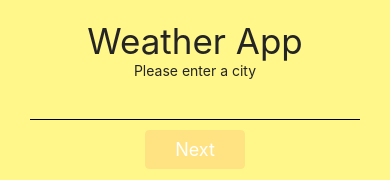
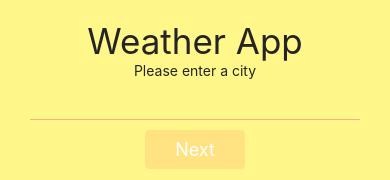
Before and after one commit to wojciechnowaczyk/WeatherApp, a React Native app: screen / in a window 390 px wide. Shown: the top 180 px of the page. Built offline with nearby package versions, Linux system fonts and the light colour scheme.

Commit message:
Errors handling has been added

```diff
--- a/src/api.tsx
+++ b/src/api.tsx
@@ -9,16 +9,20 @@ export async function getWeatherByCity(city: string, tempUnit: TempUnits) {
   const convertUnits = (): Metric => {
     return tempUnit === 'C' ? 'metric' : 'imperial';
   };
+  console.log(
+    `https://api.openweathermap.org/data/2.5/weather?q=${city}&units=${convertUnits()}&appid=${apiKey}`,
+  );
   try {
     const response = await fetch(
       `https://api.openweathermap.org/data/2.5/weather?q=${city}&units=${convertUnits()}&appid=${apiKey}`,
     );
 
-    if (!response.ok) {
-      throw new Error(`HTTP error! Status: ${response.status}`);
-    }
+    // if (!response.ok) {
+    //   throw new Error(`HTTP error! Status: ${response.status}`);
+    // }
 
     const data = await response.json();
+    console.log(data);
 
     if (!data?.main || !data?.weather || !Array.isArray(data.weather)) {
       throw new Error('Invalid data format');
--- /dev/null
+++ b/src/components/CustomInput.tsx
@@ -0,0 +1,55 @@
+import {Input, useTheme} from '@rneui/themed';
+import React, {useState} from 'react';
+import {StyleSheet, Text} from 'react-native';
+import {validateInput} from '../helpers/validateInput';
+
+type CustomInputProps = {
+  inputValue: string;
+  setInputValue: (inputValue: string) => void;
+};
+
+export const CustomInput = ({setInputValue, inputValue}: CustomInputProps) => {
+  const {theme} = useTheme();
+
+  const [validationError, setValidationError] = useState<string>('');
+
+  const onChangeInputValue = (value: string) => {
+    const errors = validateInput(value);
+
+    if (errors) {
+      setInputValue('');
+      setValidationError(errors);
+    } else {
+      setInputValue(value);
+      setValidationError('');
+    }
+  };
+
+  return (
+    <>
+      <Input
+        inputContainerStyle={{
+          ...styles.input,
+          borderBottomColor: theme.colors.secondary,
+        }}
+        value={inputValue}
+        onChangeText={value => onChangeInputValue(value)}
+      />
+      {validationError && (
+        <Text style={{...styles.errorText, color: theme.colors.error}}>
+          {validationError}
+        </Text>
+      )}
+    </>
+  );
+};
+
+const styles = StyleSheet.create({
+  input: {
+    borderWidth: 0,
+    borderBottomWidth: 1,
+  },
+  errorText: {
+    marginBottom: 20,
+  },
+});
--- /dev/null
+++ b/src/helpers/validateInput.tsx
@@ -0,0 +1,10 @@
+import {locales} from '../locales';
+
+export const validateInput = (inputValue: string) => {
+  const regex = /^[a-zA-Z]*$/;
+  if (!regex.test(inputValue)) {
+    return locales.ONLY_LETTERS_ALLOWED;
+  } else {
+    return null;
+  }
+};
--- a/src/locales.tsx
+++ b/src/locales.tsx
@@ -9,4 +9,5 @@ export const locales = {
   TEMP_UNIT_C: 'C',
   TEMP_UNIT_F: 'F',
   FAVOURITE_CITIES: 'Favourite Cities:',
+  ONLY_LETTERS_ALLOWED: 'Only letters are allowed',
 };
--- a/src/screens/MainScreen.tsx
+++ b/src/screens/MainScreen.tsx
@@ -5,12 +5,12 @@ import {RootStackParamList} from '../models/navigation';
 import {CustomButton} from '../components/CustomButton';
 import {Text, useTheme, Input, Button} from '@rneui/themed';
 import {locales} from '../locales';
-import {CustomTheme} from '../models/theme';
 import {getWeatherByCity} from '../api';
 import {OutlinedButton} from '../components/OutlinedButton';
 import {useTemperatureUnits} from '../hooks/useTemperatureUnits';
 import AsyncStorage from '@react-native-async-storage/async-storage';
 import {useErrors} from '../hooks/useErrors';
+import {CustomInput} from '../components/CustomInput';
 
 type Props = NativeStackScreenProps<RootStackParamList, 'Main Screen'>;
 
@@ -38,6 +38,9 @@ export const MainScreen: React.FC<Props> = ({navigation}) => {
     getDataFromStorage();
   }, []);
 
+  useEffect(() => {
+    console.log(inputValue);
+  }, [inputValue]);
   const saveCitiesInStorage = async (updatedCities: string[]) => {
     try {
       const parsedValue = JSON.stringify(updatedCities);
@@ -50,15 +53,14 @@ export const MainScreen: React.FC<Props> = ({navigation}) => {
   };
 
   const handleNextBtn = (city?: string) => {
-    getWeatherByCity(city ? city : inputValue, temperatureUnit).then(
-      weatherData => {
-        if (weatherData) {
-          navigation.navigate('Weather Details Screen', {
-            weatherData,
-          });
-        }
-      },
-    );
+    const cityToSend = city ? city : inputValue;
+    getWeatherByCity(cityToSend, temperatureUnit).then(weatherData => {
+      if (weatherData) {
+        navigation.navigate('Weather Details Screen', {
+          weatherData,
+        });
+      }
+    });
   };
 
   const handleAddFavouritesBtn = () => {
@@ -107,14 +109,8 @@ export const MainScreen: React.FC<Props> = ({navigation}) => {
     <View style={styles.container(theme)}>
       <Text h2>{locales.APP_TITLE}</Text>
       <Text>{locales.PLEASE_ENTER_A_CITY}</Text>
-      <Input
-        // errorStyle={{color: 'red'}}
-        // errorMessage={locales.ENTER_VALID_CITY_NAME}
-        inputContainerStyle={styles.input(theme)}
-        onChangeText={value => setInputValue(value)}
-        // renderErrorMessage={true}
-      />
-      <CustomButton title={locales.NEXT} onPress={handleNextBtn} />
+      <CustomInput inputValue={inputValue} setInputValue={setInputValue} />
+      <CustomButton title={locales.NEXT} onPress={() => handleNextBtn()} />
       <CustomButton
         title={locales.ADD_AS_FAVOURITE}
         onPress={handleAddFavouritesBtn}
@@ -148,11 +144,6 @@ const styles = {
     backgroundColor: theme.colors.background,
     padding: 20,
   }),
-  input: (theme: CustomTheme) => ({
-    borderWidth: 0,
-    borderBottomWidth: 1,
-    borderBottomColor: 'black',
-  }),
   row: {
     display: 'flex',
     flexDirection: 'row',
```
